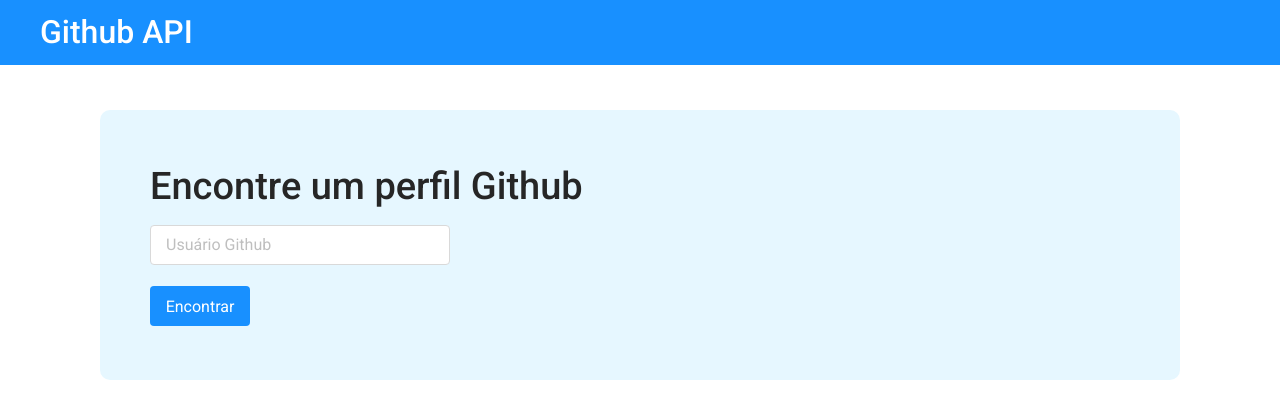
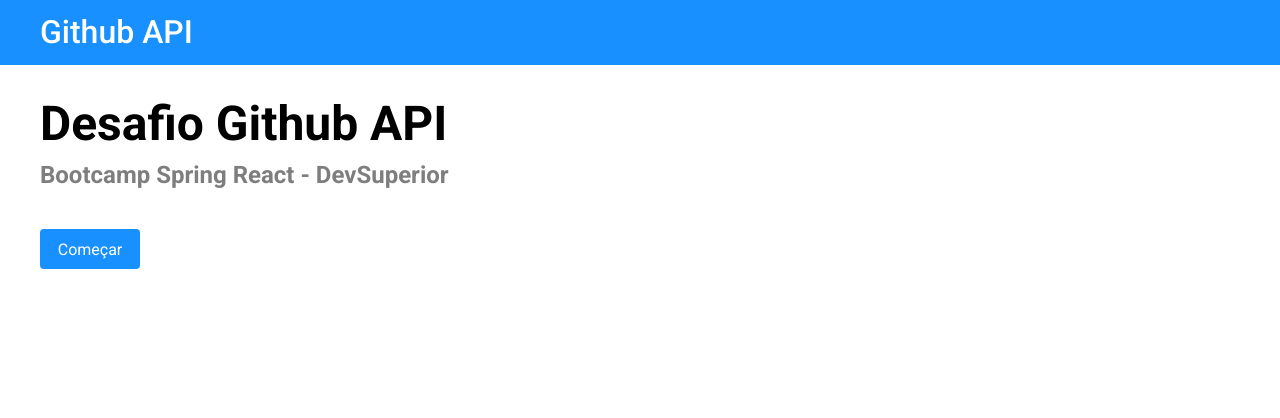
Before and after one commit to DaniloSancto/challenges-bootcamp, a React (Create React App) app in the folder challenge-two/: page / in a window 1280 px wide. Shown: the top 418 px of the page. Built offline with nearby package versions, Linux system fonts and the light colour scheme.

Commit message:
Routes, challengetwo finished

```diff
--- a/challenge-two/src/App.tsx
+++ b/challenge-two/src/App.tsx
@@ -1,14 +1,10 @@
-import './assets/styles/custom.scss';
+import 'assets/styles/custom.scss';
 import "./App.css";
-import Navbar from "components/Navbar";
-import GithubSearch from 'pages/GithubSearch';
+import Routes from './Routes';
 
 function App() {
   return (
-    <>
-      <Navbar />
-      <GithubSearch/>
-    </>
+    <Routes/>
   );
 }
 
--- /dev/null
+++ b/challenge-two/src/Routes.tsx
@@ -0,0 +1,20 @@
+import { BrowserRouter, Route, Switch } from "react-router-dom";
+import Navbar from "components/Navbar";
+import Home from "pages/Home";
+import GithubSearch from "pages/GithubSearch";
+
+const Routes = () => (
+  <BrowserRouter>
+    <Navbar />
+    <Switch>
+      <Route path="/" exact>
+        <Home />
+      </Route>
+      <Route path="/githubsearch">
+        <GithubSearch />
+      </Route>
+    </Switch>
+  </BrowserRouter>
+);
+
+export default Routes;
--- a/challenge-two/src/components/ButtonStart/index.tsx
+++ b/challenge-two/src/components/ButtonStart/index.tsx
@@ -1,11 +1,12 @@
+import { Link } from 'react-router-dom';
 import './styles.css';
 
 const ButtonStart = () => {
   return (
     <div className="bg-primary base-btn btn-start-container">
-      <a href="link">
+      <Link to="/githubsearch">
         <h6>Começar</h6>
-      </a>
+      </Link>
     </div>
   );
 };
--- a/challenge-two/src/components/Navbar/index.tsx
+++ b/challenge-two/src/components/Navbar/index.tsx
@@ -1,11 +1,12 @@
+import { Link } from "react-router-dom";
 import "./styles.css";
 
 const Navbar = () => {
   return (
     <div className="bg-primary nav-container">
-      <a href="link">
+      <Link to="/">
         <h1>Github API</h1>
-      </a>
+      </Link>
     </div>
   );
 };
```
